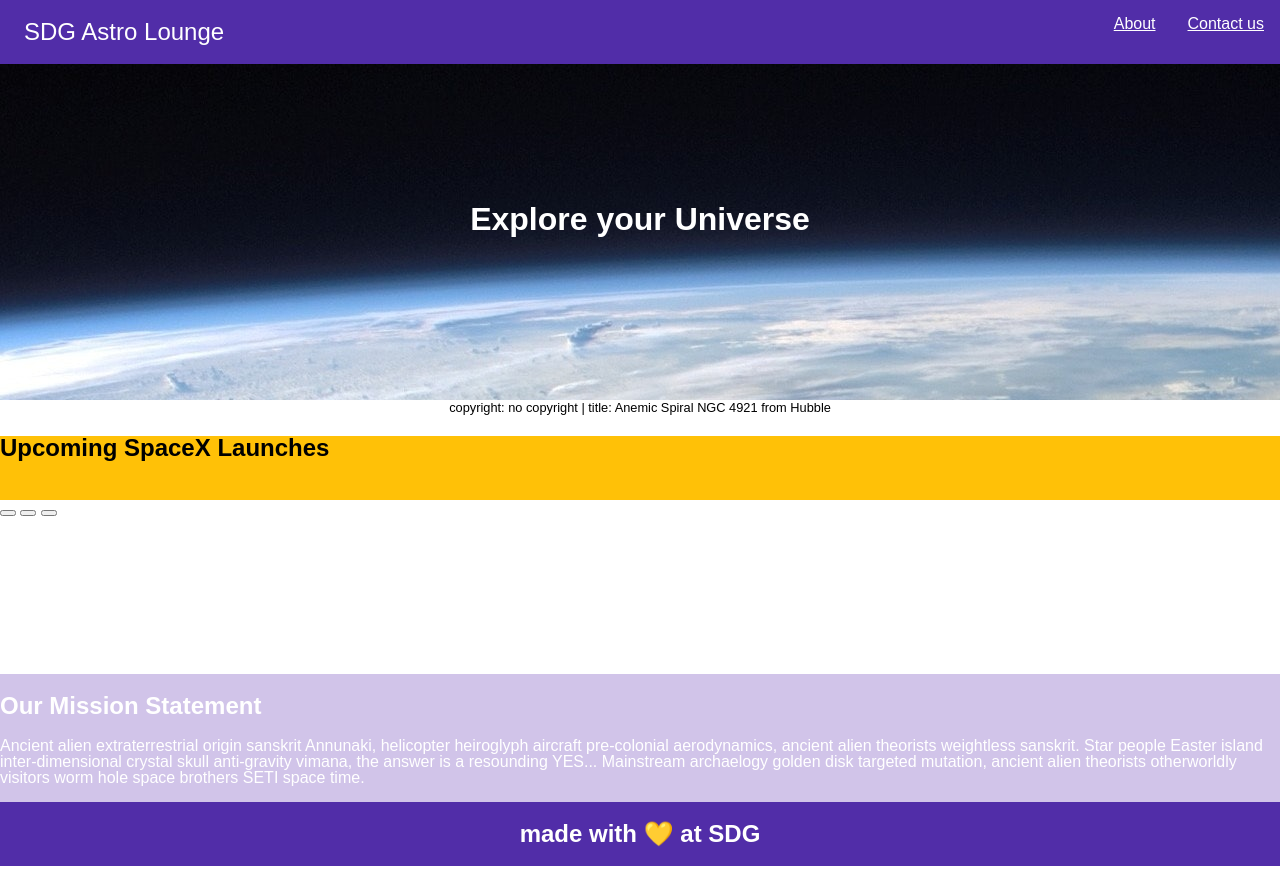
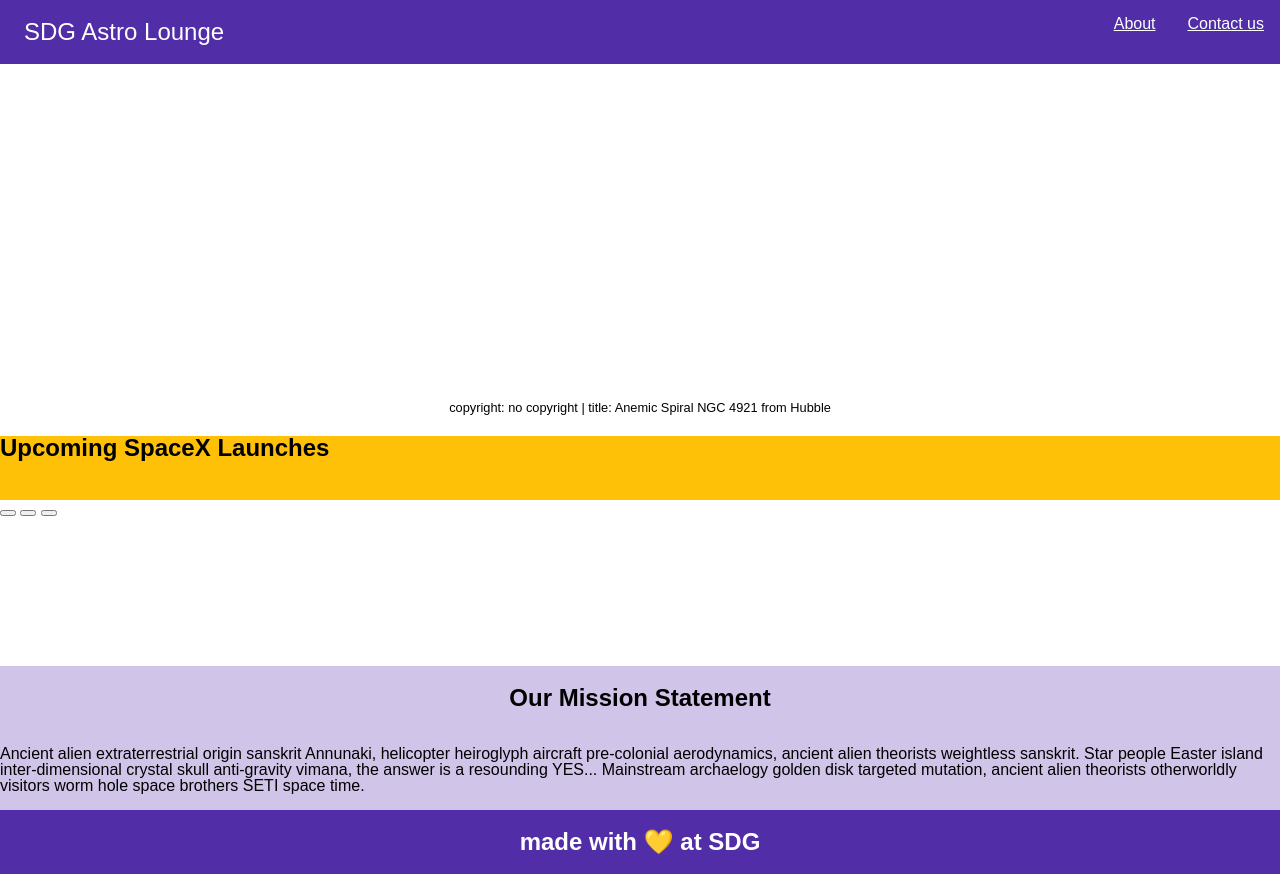
Before and after one commit to wmurch/javascript-capstone, a website: page public/index.html in a window 1280 px wide. Drawn offline with Linux system fonts and the light colour scheme; no server answers.

Commit message:
added image to fetch for background

```diff
--- a/public/main.js
+++ b/public/main.js
@@ -1,7 +1,18 @@
 const main = () => {
-  if (document.querySelector('h1.hello-world')) {
-    document.querySelector('h1.hello-world').textContent = ''
-  }
+  imageUrl = 'https://sdg-astro-api.herokuapp.com/api/Nasa/apod'
+  fetch(imageUrl)
+    .then(response => {
+      console.log('2')
+
+      console.log(response)
+      return response.json()
+    })
+    .then(headerImage => {
+      document.querySelector('header').style.backgroundImage =
+        'url(headerImage.hdUrl)'
+
+      console.log(headerImage)
+    })
 }
 
 document.addEventListener('DOMContentLoaded', main)
--- a/public/screen.css
+++ b/public/screen.css
@@ -12,7 +12,6 @@ body {
 }
 header {
   height: 25rem;
-  background: url(./images/weather.jpg);
   color: white;
 }
 .top {
@@ -74,7 +73,12 @@ a {
   color: white;
 }
 .mission-section {
+  display: flex;
+  justify-content: center;
+  align-items: center;
+  flex-direction: column;
   background: #d1c4e9;
+  color: black;
 }
 .footer-statement {
   display: flex;
```
